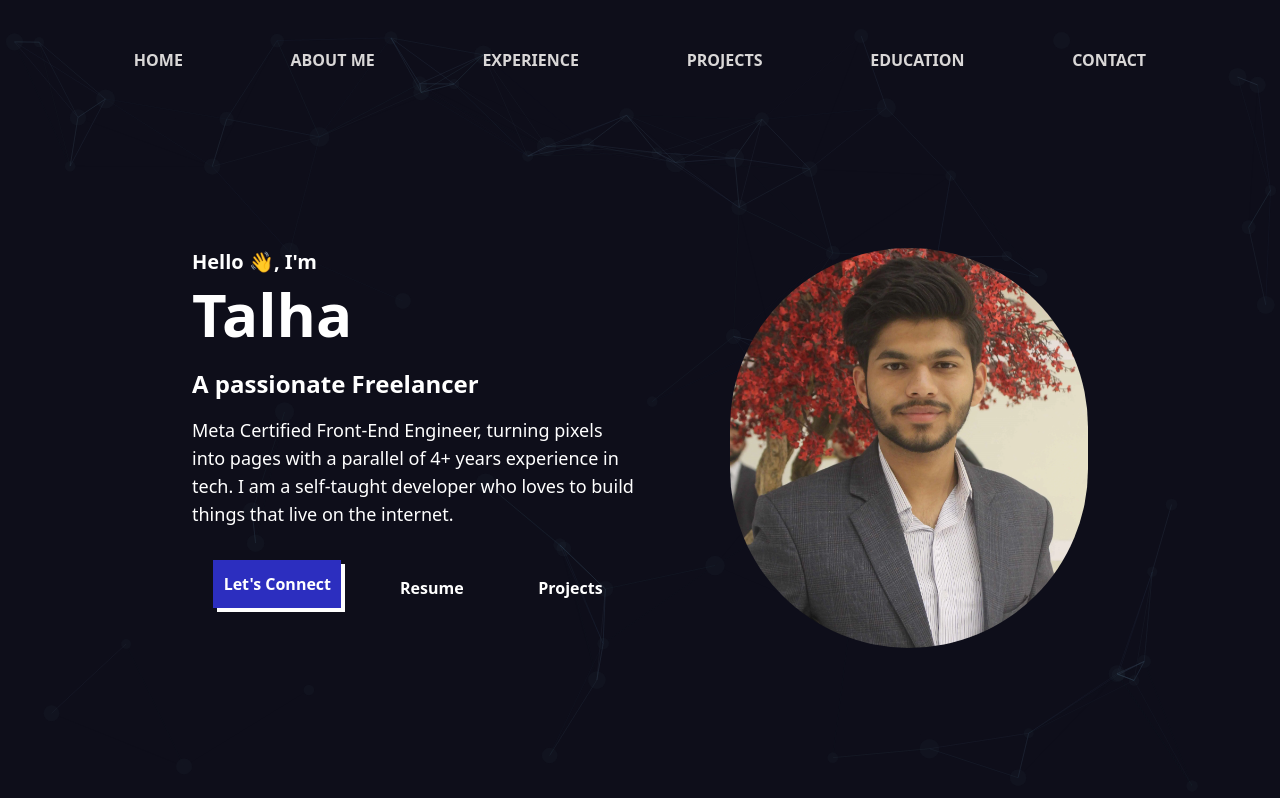
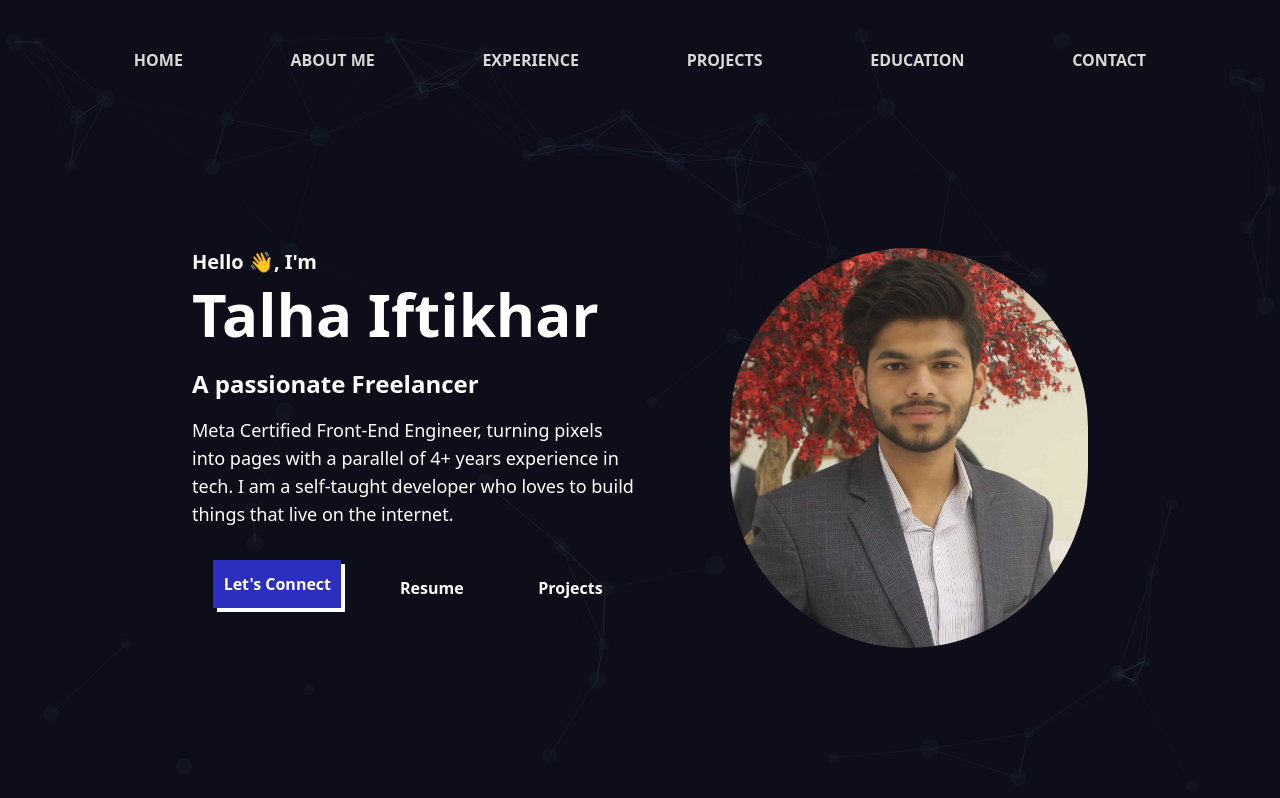
Before and after one commit to talhaiftikhar12549/portfolio, a Next.js app: page / in a window 1280 px wide. Shown: the top 798 px of the page. Built offline with nearby package versions, Linux system fonts and the light colour scheme.

Commit message:
changed h1

```diff
--- a/app/components/HeroSection.tsx
+++ b/app/components/HeroSection.tsx
@@ -29,7 +29,7 @@ export default function HeroSection() {
                 <div className="flex flex-col-reverse md:flex-row items-center pt-28 sm:pt-32 md:pt-24 md:h-[100%] w-[90%] xl:w-[70%] justify-between">
                     <div className="w-[90%] md:w-[55%]  xl:w-[50%]">
                         <p className="text-xl font-bold">Hello 👋, I'm</p>
-                        <h1 className="text-4xl md:text-6xl font-bold py-2">Talha</h1>
+                        <h1 className="text-4xl md:text-6xl font-bold py-2">Talha Iftikhar</h1>
                         <div className="font-bold text-sm md:text-xl lg:text-2xl py-4">
                             <TypingTextAnimation />
                         </div>
```
